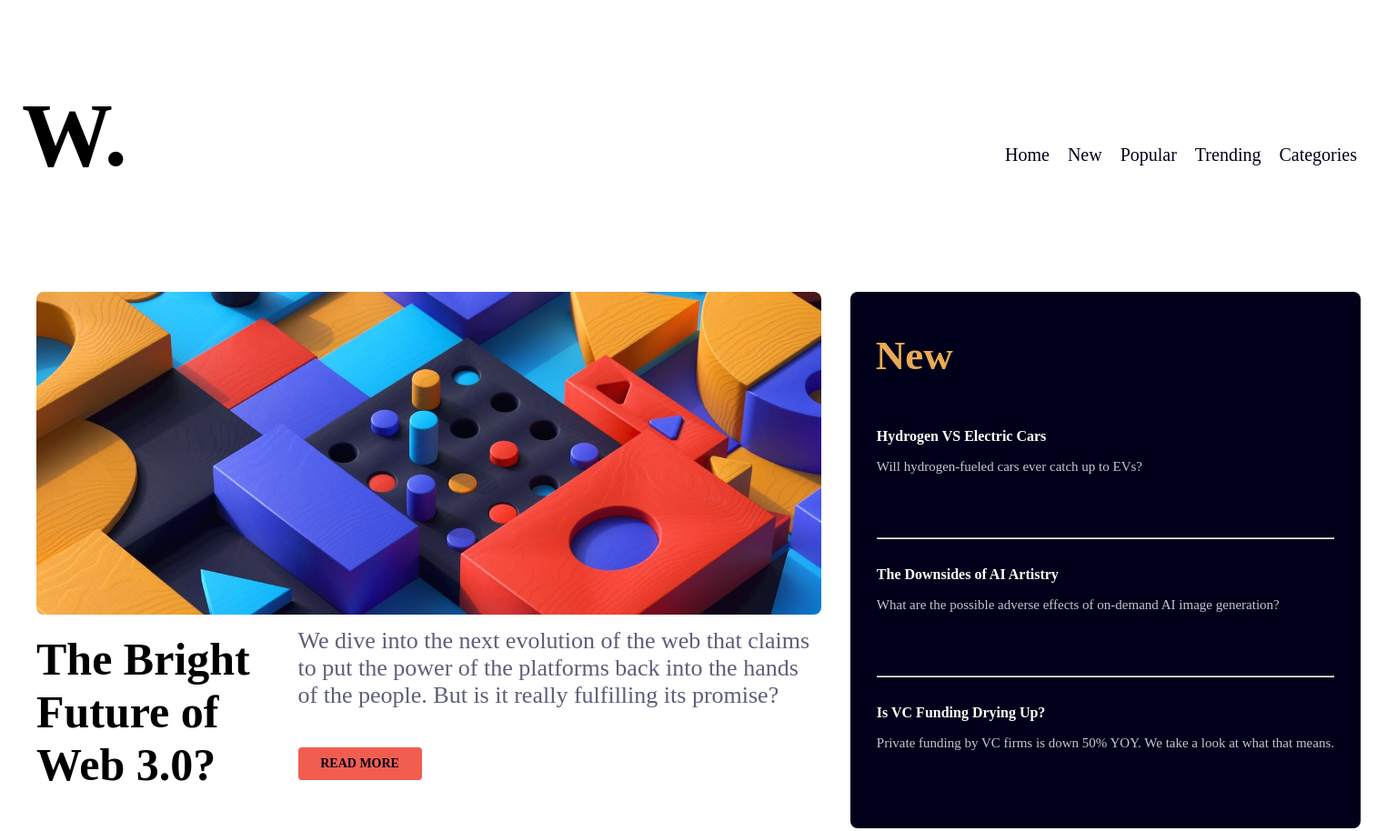
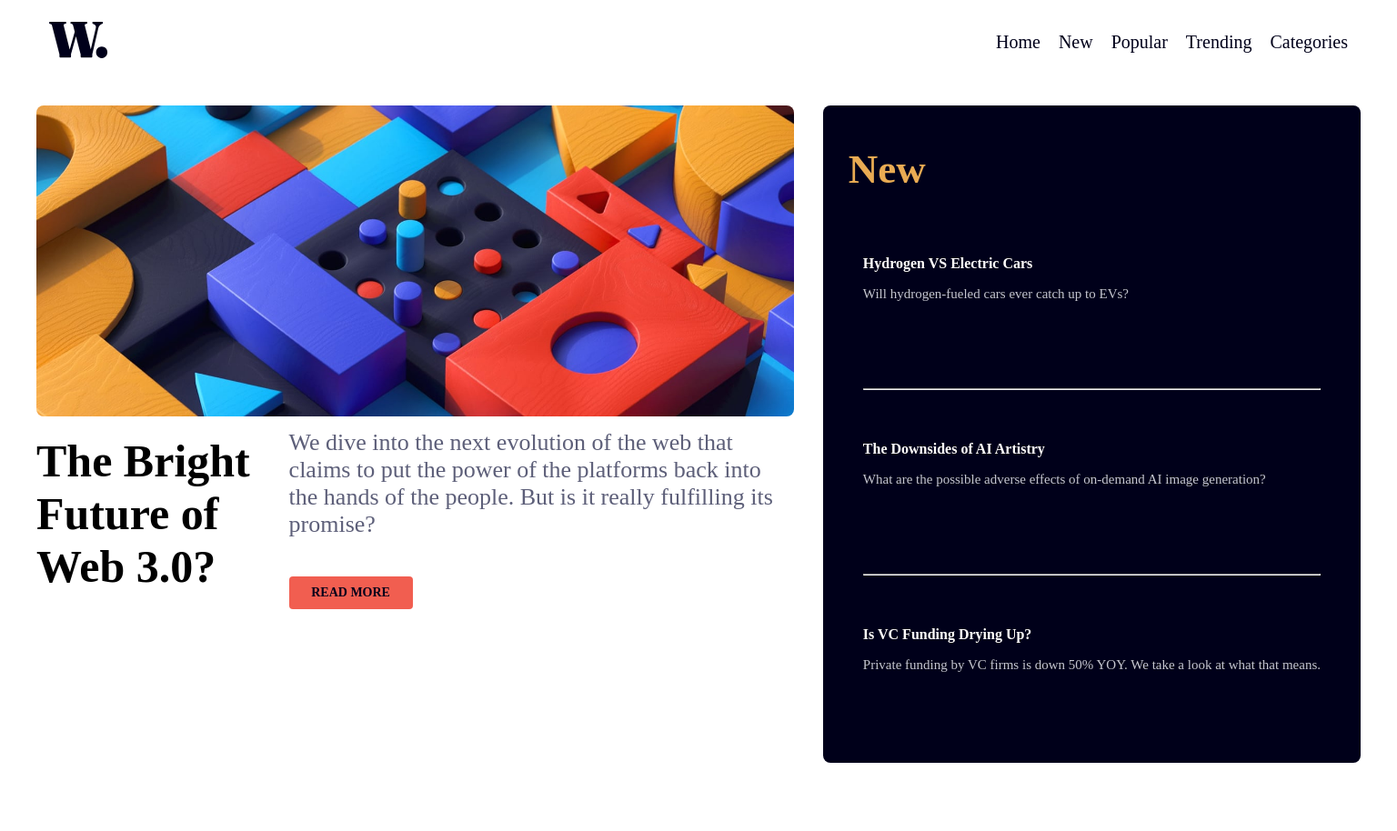
Before and after one commit to awesome3450/news-homepage-main, a plain HTML site: page index.html in a window 1536 px wide. Shown: the top 914 px of the page at 91% size. Drawn offline with Linux system fonts and the light colour scheme.

Commit message:
made some changes

```diff
--- a/css/assignment.css
+++ b/css/assignment.css
@@ -6,10 +6,6 @@
     align-items: center;
     justify-content: space-between;
     padding: 16px;
-}
-h1{
-   font-size: 30px;
-   font-weight: bold;
 }
 #menu-button{
     display: none;
@@ -78,9 +74,8 @@ h1{
     gap: 20px;
  }
  .nav__link{
-    color: inherit;
+    color:  hsl(240, 100%, 5%);
     font-size: 20px;
-    font-weight: 30px;
     text-decoration: none;
  }
 .main{
@@ -193,9 +188,12 @@ h1{
 }
 
 @media (min-width:1440px) {
-    h1{
-        font-size: 100px;
-    }
+    /* .theheading{
+        padding: 0;
+    } */
+     .theheading{
+        padding: 16px 46px;
+     }
     .menu-container{
         display: none;
     }
@@ -216,13 +214,18 @@ h1{
       }
     .nav{
         transform: translateX(0);
-            background-color: transparent;
-            position: static;
+        background-color: transparent;
+        position: static;
+        top: auto;
+        bottom: auto;
+        left: auto;
+        right: auto;
     }
     .nav__list{
         flex-direction: row;
         justify-content: center;
-        align-items: center;
+        padding: 0;
+        margin: 0;
     }
     .mainsection>div{
         display: grid;
@@ -240,9 +243,9 @@ h1{
         gap: 1rem;
     }
     .section2{
-        flex: 1;
         margin-top: 0%;
         padding: 28px;
+
     }
     hr{
         background-color: hsl(36, 100%, 99%);
@@ -252,8 +255,8 @@ h1{
         display: flex;
         flex-direction: column;
         justify-content: space-between;
-        padding: 1px;
-        gap: 6px;
+        padding: 16px;
+        gap: 32px;
     }
     .section3{
         display: flex;
--- a/index.html
+++ b/index.html
@@ -13,7 +13,7 @@
 </head>
 <body>
   <header class="theheading">
-    <h1 class="myheader">W.</h1>
+    <div class="logo"><img src="/assets/images/logo.svg" alt="W."></div>
     <input type="checkbox" class="menu-button" id="menu-button" name="menu-button">
     <label for="menu-button" class="menu-container">
       <span class="hambugger"></span>
```
